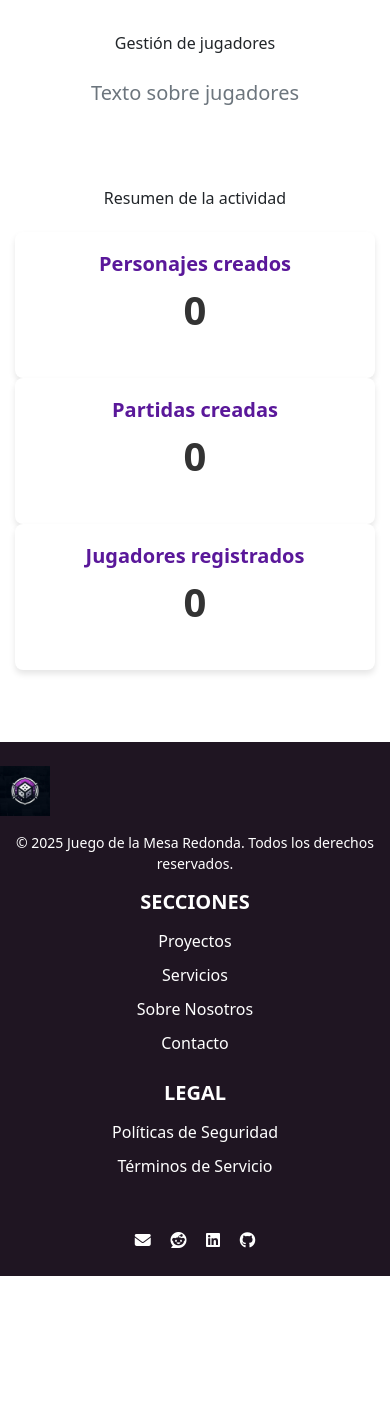
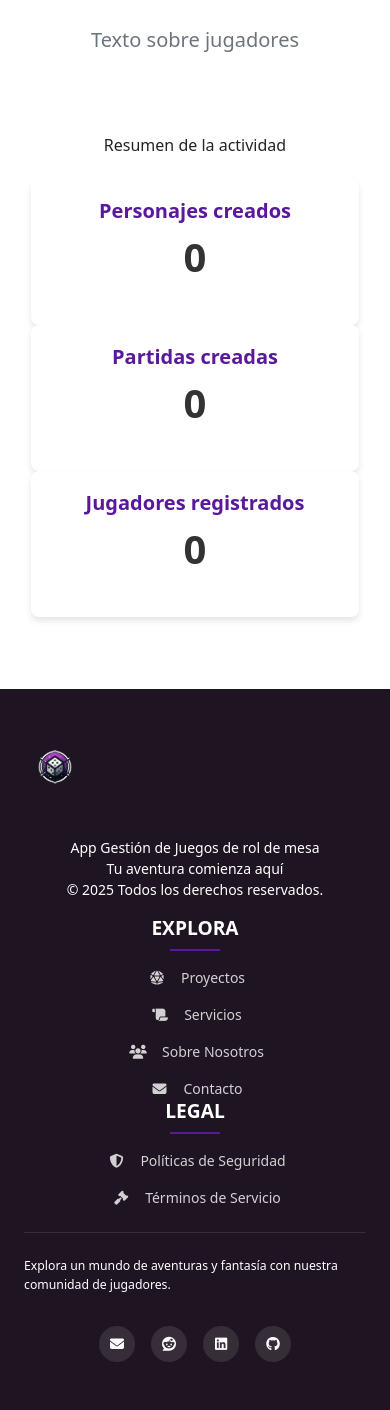
Before and after one commit to luissawai/ProyectoYii, a Yii app: template views/site/index.php in a window 390 px wide. Shown: the part 1513-2923 px from the top of the page. Before the commit the page ends 2789 px from the top, so only its background shows below. Run offline with PHP 8.4 and a stand-in for Yii, Linux system fonts and the light colour scheme; the template is opened without the code that fills it, so the values that code supplies are empty; form fields are guessed from the names that the template uses; some libraries are stand-ins or nearby versions.

Commit message:
cambios realizados footer, header, se garego docker po rtemas de trabajo y avances

```diff
--- a/controllers/SiteController.php
+++ b/controllers/SiteController.php
@@ -64,6 +64,10 @@
         $totalPartidas = Partidas::find()->count();
         $totalJugadores = Jugadores::find()->count();
 
+        if (!Yii::$app->user->isGuest) {
+        // Usuario logueado - mostrar dashboard
+        return $this->render('dashboard');
+    }
         // Pasar los datos a la vista
         return $this->render('index', [
             'totalPersonajes' => $totalPersonajes,
--- a/views/layouts/main.php
+++ b/views/layouts/main.php
@@ -34,7 +34,7 @@
     <header>
         <?php
         NavBar::begin([
-        'brandLabel' => Html::img('@web/images/logo1.jpg', ['alt' => 'Logo', 'style' => 'height:80px;']),
+            'brandLabel' => Html::img('@web/images/logo1.jpg', ['alt' => 'Logo', 'style' => 'height:100px;']),
             'brandUrl' => Yii::$app->homeUrl,
             'options' => [
                 'class' => 'navbar navbar-expand-lg navbar-dark fixed-top',
@@ -42,46 +42,85 @@
             ],
         ]);
 
+        // Menú para usuarios logueados
+        if (!Yii::$app->user->isGuest) {
+            echo Nav::widget([
+                'options' => ['class' => 'navbar-nav ml-auto align-items-center'],
+                'items' => [
+                    ['label' => 'Dashboard', 'url' => ['/site/dashboard']],
+                    [
+                        'label' => 'Gestión',
+                        'items' => [
+                            [
+                                'label' => '<i class="fas fa-users"></i> Jugadores',
+                                'url' => ['/jugadores/index'],
+                                'encode' => false
+                            ],
+                            [
+                                'label' => '<i class="fas fa-dice-d20"></i> Partidas',
+                                'url' => ['/partidas/index'],
+                                'encode' => false
+                            ],
+                            [
+                                'label' => '<i class="fas fa-book"></i> Clases',
+                                'url' => ['/clases/index'],
+                                'encode' => false
+                            ],
+                            [
+                                'label' => '<i class="fas fa-gamepad"></i> Juegos',
+                                'url' => ['/juegos/index'],
+                                'encode' => false
+                            ],
+                            [
+                                'label' => '<i class="fas fa-scroll"></i> Módulos',
+                                'url' => ['/modulos/index'],
+                                'encode' => false
+                            ],
+                        ],
+                        'encode' => false,
+                    ],
+                    [
+                        'label' => '<span class="dropdown-icon-text"><i class="fas fa-user"></i>' .
+                            Html::encode(Yii::$app->user->identity->username) . '</span>',
+                        'items' => [
+                            [
+                                'label' => '<span class="dropdown-icon-text"><i class="fas fa-cog"></i>Perfil</span>',
+                                'url' => ['/user/profile'],
+                                'encode' => false
+                            ],
+                            [
+                                'label' => '<span class="dropdown-icon-text"><i class="fas fa-bell"></i>Notificaciones</span>',
+                                'url' => ['/user/notifications'],
+                                'encode' => false
+                            ],
+                            '<div class="dropdown-divider"></div>',
+                            [
+                                'label' => '<span class="dropdown-icon-text"><i class="fas fa-sign-out-alt"></i>Cerrar Sesión</span>',
+                                'url' => ['/site/logout'],
+                                'encode' => false,
+                                'linkOptions' => ['data-method' => 'post']
+                            ],
+                        ],
+                        'encode' => false,
+                    ],
+                ],
+            ]);
+        } else {
+            // Menú para usuarios no logueados
             echo Nav::widget([
                 'options' => ['class' => 'navbar-nav ml-auto align-items-center'],
                 'items' => [
                     ['label' => 'Home', 'url' => ['/site/index']],
-            ['label' => 'Personajes', 'url' => ['/personajes/index']],
-            ['label' => 'Clases', 'url' => ['/clases/index']],
-            ['label' => 'Juegos', 'url' => ['/juegos/index']],
-            ['label' => 'Jugadores', 'url' => ['/jugadores/index']],
-            ['label' => 'Modulos', 'url' => ['/modulos/index']],
-            ['label' => 'Partidas', 'url' => ['/partidas/index']],
                     ['label' => 'Sobre Nosotros', 'url' => ['/site/about']],
                     ['label' => 'Contacto', 'url' => ['/site/contacto']],
-            Yii::$app->user->isGuest ? (
                     [
                         'label' => 'Login',
                         'url' => ['/site/login'],
                         'linkOptions' => ['class' => 'btn btn-purple btn-sm ml-3']
-                ]
-            ) : (
-                '<li class="nav-item">'
-                . Html::beginForm(['/site/logout'], 'post', ['class' => 'form-inline'])
-                . Html::submitButton(
-                    'Logout (' . Yii::$app->user->identity->username . ')',
-                    ['class' => 'btn btn-outline-light btn-sm ml-3']
-                )
-                . Html::endForm()
-                . '</li>'
-            ),
+                    ],
                 ],
             ]);
-
-    // Barra de búsqueda
-    echo Html::beginForm(['/site/search'], 'get', ['class' => 'form-inline ml-3']);
-    echo Html::input('text', 'q', Yii::$app->request->get('q'), [
-        'class' => 'form-control mr-sm-2',
-        'placeholder' => 'Buscar...',
-        'aria-label' => 'Buscar'
-    ]);
-    echo Html::submitButton('Buscar', ['class' => 'btn btn-purple my-2 my-sm-0']);
-    echo Html::endForm();
+        }
 
         NavBar::end();
         ?>
@@ -98,37 +137,55 @@
 
     </main>
 
-<footer class="footer mt-4 py-4 navbar-expand-lg text-white h-100">
-    <div class="container">
-        <div class="row">
-            <div class="col-md-4 text-center mb-3">
-                <?= Html::img('@web/images/logo1.jpg', ['alt' => 'Logo', 'style' => 'height:50px;']) ?>
-                <p class="mt-3">&copy; <?= date('Y') ?> Juego de la Mesa Redonda. Todos los derechos reservados.</p>
+    <footer class="footer mt-4 py-5">
+        <div class="container px-4">
+            <div class="row gy-4 gx-5">
+                <div class="footer-bar col-lg-4 col-md-6">
+                    <div class="footer-info">
+                        <?= Html::img('@web/images/logo1.jpg', ['alt' => 'Logo', 'class' => 'footer-logo mb-3']) ?>
+                        <p class="pb-3">
+                            <span class="fw-bold">App Gestión de Juegos de rol de mesa</span><br>
+                            Tu aventura comienza aquí<br>
+                            <span class="copyright">&copy; <?= date('Y') ?> Todos los derechos reservados.</span>
+                        </p>
+                    </div>
                 </div>
 
-            <div class="col-md-4 text-center mb-3">
-                <h5>SECCIONES</h5>
-                <ul class="list-unstyled">
-                    <li><?= Html::a('Proyectos', ['/site/projects'], ['class' => 'text-white']) ?></li>
-                    <li><?= Html::a('Servicios', ['/site/services'], ['class' => 'text-white']) ?></li>
-                    <li><?= Html::a('Sobre Nosotros', ['/site/about'], ['class' => 'text-white']) ?></li>
-                    <li><?= Html::a('Contacto', ['/site/contacto'], ['class' => 'text-white']) ?></li>
-                </ul>
+                <div class="footer-bar col-lg-4 col-md-6">
+                    <h5 class="footer-heading mb-3">EXPLORA</h5>
+                    <div class="footer-links d-flex flex-column">
+                        <?= Html::a('<i class="fas fa-dice-d20 me-2"></i>Proyectos', ['/site/projects']) ?>
+                        <?= Html::a('<i class="fas fa-scroll me-2"></i>Servicios', ['/site/services']) ?>
+                        <?= Html::a('<i class="fas fa-users me-2"></i>Sobre Nosotros', ['/site/about']) ?>
+                        <?= Html::a('<i class="fas fa-envelope me-2"></i>Contacto', ['/site/contacto']) ?>
+                    </div>
                 </div>
 
-            <div class="col-md-4 text-center mb-3">
-                <h5>LEGAL</h5>
-                <ul class="list-unstyled">
-                    <li><?= Html::a('Políticas de Seguridad', ['/site/privacy'], ['class' => 'text-white']) ?></li>
-                    <li><?= Html::a('Términos de Servicio', ['/site/terms'], ['class' => 'text-white']) ?></li>
-                </ul>
+                <div class="footer-bar col-lg-4 col-md-6">
+                    <h5 class="footer-heading mb-3">LEGAL</h5>
+                    <div class="footer-links d-flex flex-column">
+                        <?= Html::a('<i class="fas fa-shield-alt me-2"></i>Políticas de Seguridad', ['/site/privacy']) ?>
+                        <?= Html::a('<i class="fas fa-gavel me-2"></i>Términos de Servicio', ['/site/terms']) ?>
                     </div>
                 </div>
-        <div class="text-center mt-4">
-            <a href="mailto:contacto@tusitio.com" class="text-white mx-2"><i class="fas fa-envelope"></i></a>
-            <a href="https://reddit.com" class="text-white mx-2"><i class="fab fa-reddit"></i></a>
-            <a href="https://linkedin.com" class="text-white mx-2"><i class="fab fa-linkedin"></i></a>
-            <a href="https://github.com" class="text-white mx-2"><i class="fab fa-github"></i></a>
+            </div>
+
+            <hr class="footer-divider my-4">
+
+            <div class="row">
+                <div class="col-md-8">
+                    <p class="small mb-0">
+                        Explora un mundo de aventuras y fantasía con nuestra comunidad de jugadores.
+                    </p>
+                </div>
+                <div class="col-md-4">
+                    <div class="social-links text-center text-md-end pt-3 pt-md-0">
+                        <a href="mailto:contacto@tusitio.com" class="email"><i class="fas fa-envelope"></i></a>
+                        <a href="https://reddit.com" class="reddit"><i class="fab fa-reddit"></i></a>
+                        <a href="https://linkedin.com" class="linkedin"><i class="fab fa-linkedin"></i></a>
+                        <a href="https://github.com" class="github"><i class="fab fa-github"></i></a>
+                    </div>
+                </div>
             </div>
         </div>
     </footer>
@@ -140,112 +197,186 @@
 <?php $this->endPage() ?>
 
 <style>
-    html, body {
-        margin: 0;
-        padding: 0;
-        height: 100%;
-        display: flex;
-        flex-direction: column;
-    }
-
-    .container-main {
-        padding: 0;
-        margin: 0;
-    }
-
-    main {
-        flex: 1;
-    }
-
-    .footer {
-        background-color: rgb(31, 21, 34);
-        color: white;
-        font-size: 14px;
-        margin-bottom: 0;
-        padding: 20px 0;
-    }
-
+    /* Variables globales */
     :root {
         --primary-color: #080f19;
         --secondary-color: #f1c40f;
-        --background-color: #f5f0e1;
-        --pink-color: #ff007a;
+        --purple-color: #5a189a;
+        --dark-purple: #3c096c;
+        --footer-bg: rgb(31, 21, 34);
     }
 
+    /* Common container styles */
+    .navbar>.container,
+    .container-main,
+    .footer>.container {
+        max-width: 1650px;
+        width: 100%;
+        margin: 0 auto;
+        padding: 0 2rem;
+    }
+
+    /* Header styles */
     #main-header {
-        background-color: rgb(31, 21, 34);
-        padding: 10px 20px;
+        background-color: var(--footer-bg);
+        padding: 0;
         box-shadow: 0 4px 6px rgba(0, 0, 0, 0.1);
+        width: 100%;
+    }
+
+    .navbar {
+        margin: 0 auto;
+        padding: 0.5rem 0;
+    }
+
+    .navbar-brand {
+        padding: 0.5rem 0;
+    }
+
+    .navbar-brand img {
+        height: 80px;
+        transition: transform 0.3s ease;
     }
 
     .navbar-nav .nav-link {
         color: white;
         font-size: 16px;
-        margin-right: 15px;
+        margin: 0 15px;
         text-transform: uppercase;
+        padding: 0.5rem 1rem;
+        transition: color 0.3s ease;
     }
 
-    .navbar-nav .nav-link:hover {
-        color: var(--secondary-color);
-        text-decoration: underline;
+    .navbar-nav .nav-item i {
+        margin-right: 8px;
+        width: 20px;
+        text-align: center;
     }
 
-    .btn-purple {
-        background-color: #5a189a;
+    /* Footer styles */
+    .footer {
+        background-color: var(--footer-bg);
         color: white;
-        font-weight: bold;
-        border-radius: 5px;
-        padding: 8px 16px;
-        border: none;
-        text-transform: uppercase;
         font-size: 14px;
-        transition: background-color 0.3s ease, transform 0.2s ease;
+        padding: 4rem 0 2rem;
+        width: 100%;
     }
 
-    .btn-purple:hover {
-        background-color: #3c096c;
-        color: white;
-        text-decoration: none;
-        transform: scale(1.05);
+    .footer-bar {
+        padding: 0 1.5rem;
     }
 
-    .navbar-brand img {
-        height: 80px;
+    .footer-info {
+        display: flex;
+        flex-direction: column;
+        gap: 1.5rem;
     }
 
-    .footer h5 {
-        font-size: 20px;
-        font-weight: bold;
-        margin-bottom: 15px;
+    .footer-logo {
+        height: 60px;
+        width: 60px;
     }
 
-    .footer ul {
-        padding: 0;
-        list-style: none;
+    .footer-heading {
+        font-size: 1.2rem;
+        font-weight: bold;
+        text-transform: uppercase;
+        margin-bottom: 1.5rem;
+        position: relative;
+        padding-bottom: 0.75rem;
     }
 
-    .footer ul li {
-        margin-bottom: 10px;
+    .footer-heading::after {
+        content: '';
+        position: absolute;
+        left: 0;
+        bottom: 0;
+        width: 50px;
+        height: 2px;
+        background-color: var(--purple-color);
     }
 
-    .footer ul li a {
-        color: white;
-        text-decoration: none;
+    .footer-links {
+        display: flex;
+        flex-direction: column;
+        gap: 1rem;
     }
 
-    .footer ul li a:hover {
-        color: var(--secondary-color);
-        text-decoration: underline;
+    .footer-links a {
+        color: rgba(255, 255, 255, 0.8);
+        text-decoration: none;
+        transition: all 0.3s ease;
+        display: flex;
+        align-items: center;
     }
 
-    .footer .text-center a {
-        font-size: 16px;
-        color: white;
-        margin: 0 10px;
-        text-decoration: none;
+    .footer-links a i {
+        width: 24px;
+        margin-right: 12px;
+        text-align: center;
     }
 
-    .footer .text-center a:hover {
-        color: var(--secondary-color);
+    .footer-links a:hover {
+        color: white;
+        transform: translateX(5px);
+    }
+
+    .social-links {
+        display: flex;
+        gap: 1rem;
+        justify-content: flex-end;
+        margin-top: 1rem;
+    }
+
+    .social-links a {
+        width: 36px;
+        height: 36px;
+        background-color: rgba(255, 255, 255, 0.1);
+        border-radius: 50%;
+        display: flex;
+        align-items: center;
+        justify-content: center;
+        color: white;
+        transition: all 0.3s ease;
+    }
+
+    .social-links a:hover {
+        background-color: var(--purple-color);
+        transform: translateY(-3px);
+    }
+
+    .footer-divider {
+        margin: 3rem 0 2rem;
+        border-color: rgba(255, 255, 255, 0.1);
+    }
+
+    @media (max-width: 768px) {
+        #main-header {
+            padding: 0.5rem 1rem;
+        }
+
+        .navbar>.container,
+        .container-main,
+        .footer>.container {
+            padding: 0 1rem;
+        }
+
+        .footer-bar {
+            padding: 0 1rem;
+            text-align: center;
+        }
+
+        .footer-heading::after {
+            left: 50%;
+            transform: translateX(-50%);
+        }
+
+        .footer-links a {
+            justify-content: center;
+        }
+
+        .social-links {
+            justify-content: center;
+        }
     }
 </style>
```
Also changed, not shown: views/site/dashboard.php (added, +83 -0 lines), web/images/logo1.jpg. Lines whose indentation alone changed are shown as unchanged.
